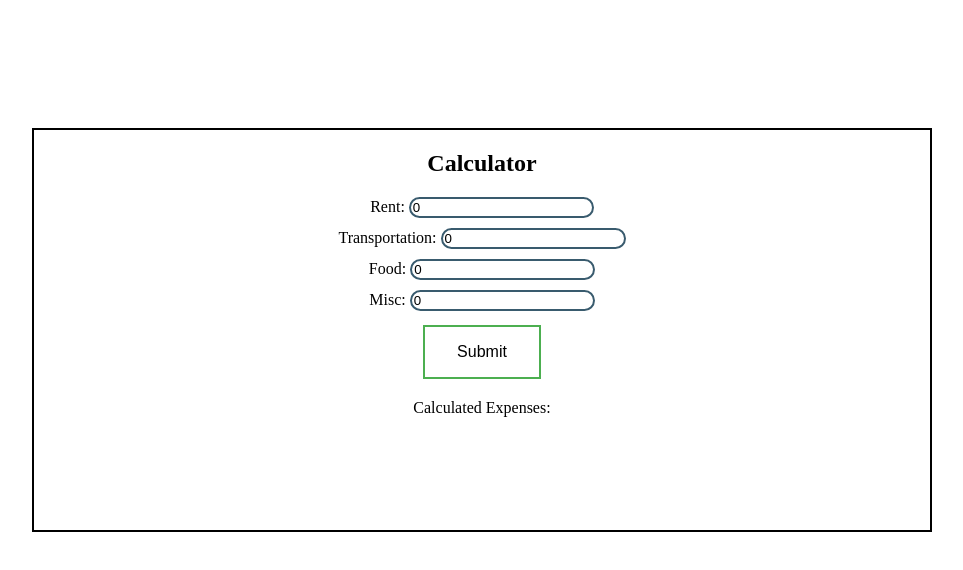
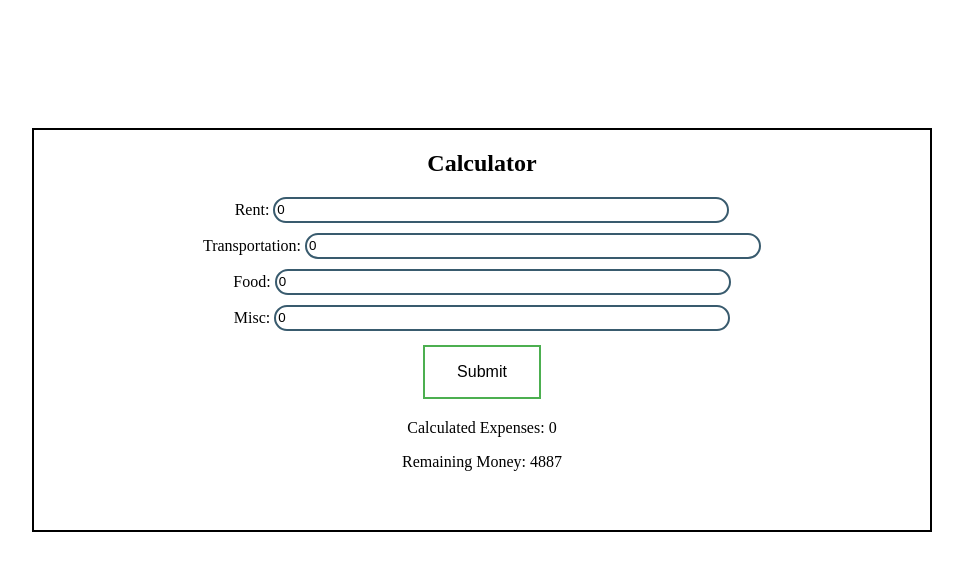
Before and after one commit to aquang9124/algorithms_and_ds, a website: page expe_calc/index.html in a window 1280 px wide. Both pictures are taken after a click on the button "Submit". Shown: the whole page, without its empty margins (166-1129 px from the left). Drawn offline with nearby package versions, Linux system fonts and the light colour scheme.

Commit message:
added expenses output and remaining money

```diff
--- a/expe_calc/calc.js
+++ b/expe_calc/calc.js
@@ -16,7 +16,12 @@ function handleClick(e) {
 
 	var sum = rentNum + transNum + foodNum + miscNum;
 
-	console.log(sum);
+	$('.total-exp-p span').text(sum);
+
+	var unusedSum = 4887;
+	unusedSum -= sum;
+
+	$('.rem-p span').text(unusedSum);
 
 	e.preventDefault();
 
--- a/expe_calc/index.html
+++ b/expe_calc/index.html
@@ -30,7 +30,8 @@
 					<button class="btn btn-gray" id="submit-btn">Submit</button>
 				</div>
 			</form>
-			<p>Calculated Expenses: <span class="total-exp"></span></p>
+			<p class="total-exp-p">Calculated Expenses: <span></span></p>
+			<p class="rem-p">Remaining Money: <span></span></p>
 		</section>
 	</main>
 	<script src="https://ajax.googleapis.com/ajax/libs/jquery/2.2.4/jquery.min.js"></script>
--- a/expe_calc/style.css
+++ b/expe_calc/style.css
@@ -24,6 +24,8 @@ html, body {
 .exp-input {
 	border-radius: 15px;
 	border: 2px solid #395b6e;
+	height: 20px;
+	width: 50%;
 }
 
 div.form-field {
@@ -40,8 +42,8 @@ div.form-field {
     display: inline-block;
     font-size: 16px;
     margin: 4px 2px;
-    -webkit-transition-duration: 0.4s; /* Safari */
-    transition-duration: 0.4s;
+    -webkit-transition-duration: 0.6s; /* Safari */
+    transition-duration: 0.6s;
     cursor: pointer;
 }
 
```
